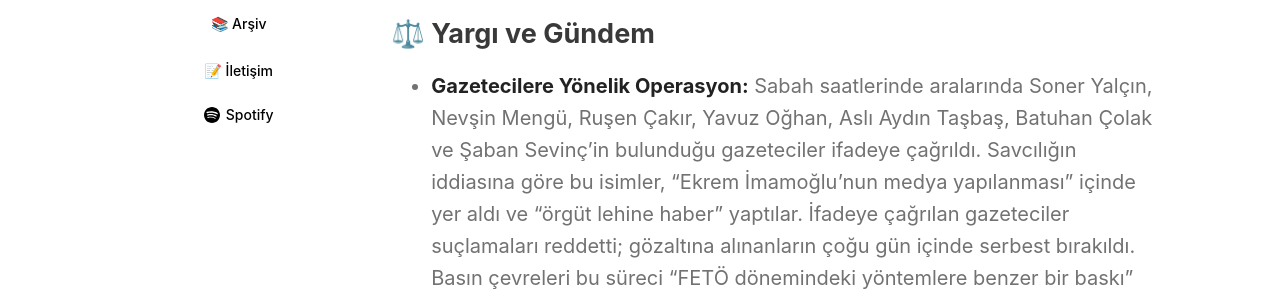
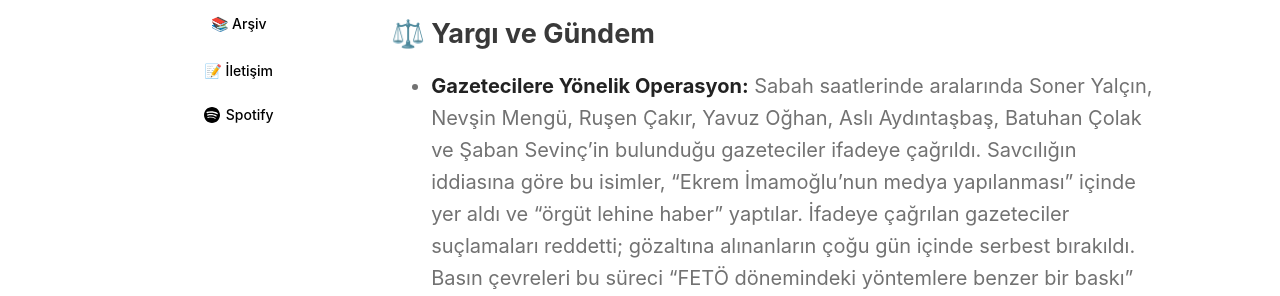
Before and after one commit to armish/turkiye.zip, a Jekyll site: the page built from _posts/2025-11-06-turkiye-gundemi.md, in a window 1280 px wide and 900 px high, scrolled down 605 px. Shown: the part 186-482 px from the top of the window. Built offline with Jekyll 4.4.1, drawn with Linux system fonts in a browser that asks for light colours; some of the changed text lies outside the part shown.

Commit message:
2025-11-06: Fix Asli Aydintasbas's name

```diff
--- a/_posts/2025-11-06-turkiye-gundemi.md
+++ b/_posts/2025-11-06-turkiye-gundemi.md
@@ -12,7 +12,7 @@ title: "6 Kasım 2025"
 
 ## ⚖️ Yargı ve Gündem
 
-* **Gazetecilere Yönelik Operasyon:** Sabah saatlerinde aralarında Soner Yalçın, Nevşin Mengü, Ruşen Çakır, Yavuz Oğhan, Aslı Aydın Taşbaş, Batuhan Çolak ve Şaban Sevinç’in bulunduğu gazeteciler ifadeye çağrıldı. Savcılığın iddiasına göre bu isimler, “Ekrem İmamoğlu’nun medya yapılanması” içinde yer aldı ve “örgüt lehine haber” yaptılar. İfadeye çağrılan gazeteciler suçlamaları reddetti; gözaltına alınanların çoğu gün içinde serbest bırakıldı. Basın çevreleri bu süreci “FETÖ dönemindeki yöntemlere benzer bir baskı” olarak nitelendirdi. CHP lideri Özgür Özel, “Umudu büyütemeyenler korkuyu örgütlüyor” diyerek operasyonlara tepki gösterdi.
+* **Gazetecilere Yönelik Operasyon:** Sabah saatlerinde aralarında Soner Yalçın, Nevşin Mengü, Ruşen Çakır, Yavuz Oğhan, Aslı Aydıntaşbaş, Batuhan Çolak ve Şaban Sevinç’in bulunduğu gazeteciler ifadeye çağrıldı. Savcılığın iddiasına göre bu isimler, “Ekrem İmamoğlu’nun medya yapılanması” içinde yer aldı ve “örgüt lehine haber” yaptılar. İfadeye çağrılan gazeteciler suçlamaları reddetti; gözaltına alınanların çoğu gün içinde serbest bırakıldı. Basın çevreleri bu süreci “FETÖ dönemindeki yöntemlere benzer bir baskı” olarak nitelendirdi. CHP lideri Özgür Özel, “Umudu büyütemeyenler korkuyu örgütlüyor” diyerek operasyonlara tepki gösterdi.
 * **Demirtaş Kararı ve Hukuk Devleti Tartışması:** Erdoğan’ın “Burası yargı devletidir, yargı ne derse o olur” sözleri, Selahattin Demirtaş’ın serbest bırakılmayacağı yönünde yorumlandı. Hukukçular, Avrupa İnsan Hakları Mahkemesi’nin kararının “uygulanmaması” ihtimalinin yüksek olduğunu belirtiyor. İstinaf mahkemesinin davayı kapatma yönünde karar vermesi durumunda, AİHM kararı fiilen geçersiz kalacak. Bu da Can Atalay davasındaki örneğe benzer şekilde, üst mahkeme kararlarının tanınmaması geleneğini pekiştirebilir.
 * **Bülent Arınç’tan “Özür” Çıkışı:** Eski TBMM Başkanı Bülent Arınç, yıllar önce Demirtaş ve Kavala’nın tutukluluklarına karşı çıktığı için MHP’nin baskısıyla görevden uzaklaştırıldığını hatırlatarak Bahçeli’den özür beklediğini söyledi. Arınç, “Bugün benim o dönemde söylediklerimi Bahçeli söylüyor, o zaman beni harcadılar” dedi. Bu açıklama, Cumhur İttifakı içinde geçmişe dönük kırgınlıkları yeniden gündeme taşıdı.
 * **Kürşat Yılmaz ve Alaattin Çakıcı İddiaları:** Organize suç örgütü liderlerinden Kürşat Yılmaz’ın yurt dışına çıkışı ve Alaattin Çakıcı hakkındaki benzer iddialar dikkat çekti. Bazı yorumcular, “MHP–AK Parti hattındaki olası bir gerilimde bu isimlerin hedef alınabileceği” söylentilerinin önlem olarak bu hareketliliğe yol açtığını belirtti. Sedat Peker’in Türkiye’ye dönüş ihtimali de yeniden tartışılıyor.
```
